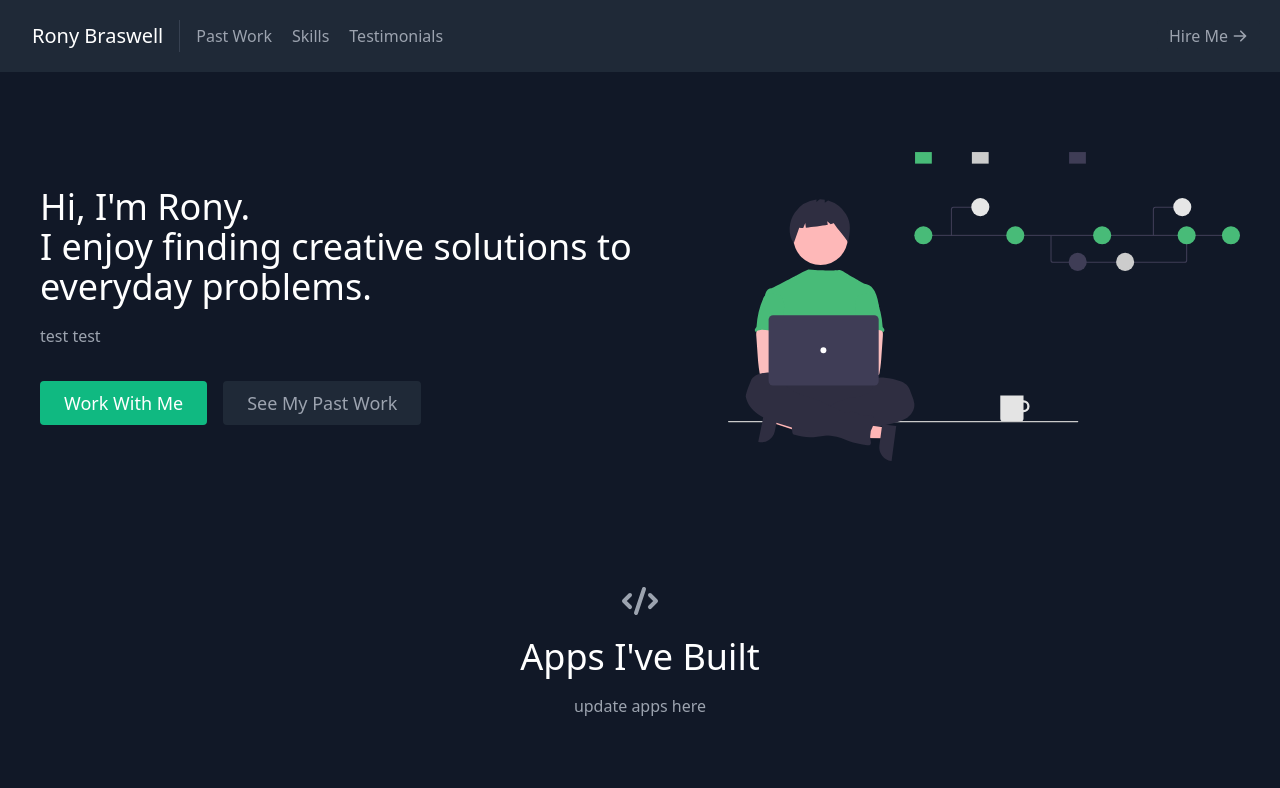
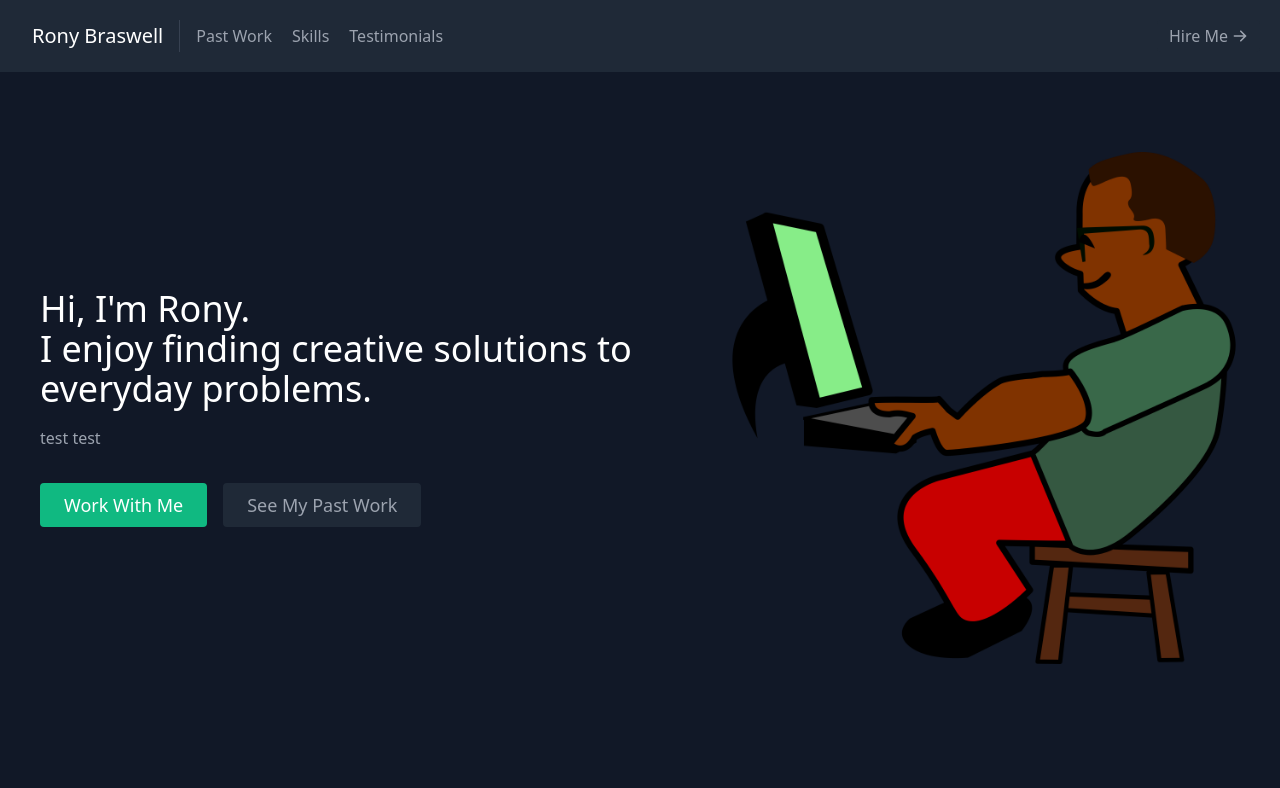
Before and after one commit to ronyelon/Portfolio-React, a React (Create React App) app: page / in a window 1280 px wide. Shown: the top 788 px of the page. Built offline with nearby package versions, Linux system fonts and the light colour scheme.

Commit message:
updat aboutme

```diff
--- a/src/components/About.js
+++ b/src/components/About.js
@@ -30,7 +30,7 @@
           <img
             className="object-cover object-center rounded"
             alt="hero"
-            src="./coding.svg"
+            src="./programmer.png"
           />
         </div>
       </div>
```
Also changed, not shown: public/programmer.png (added).
